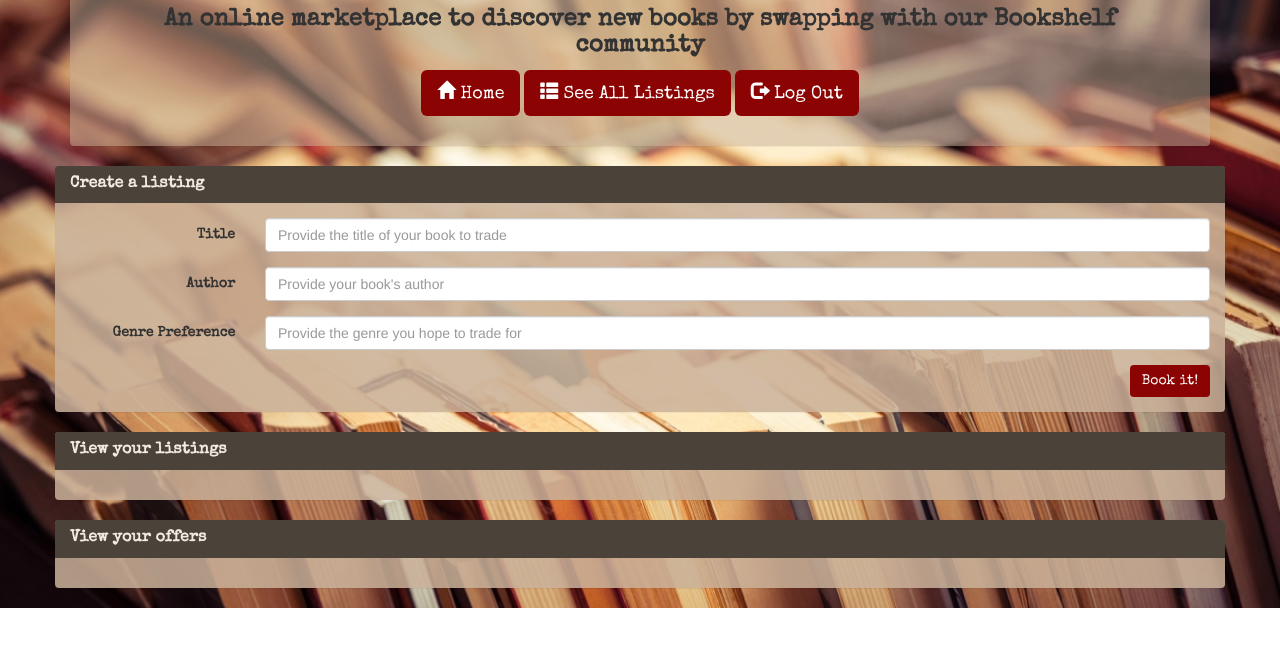
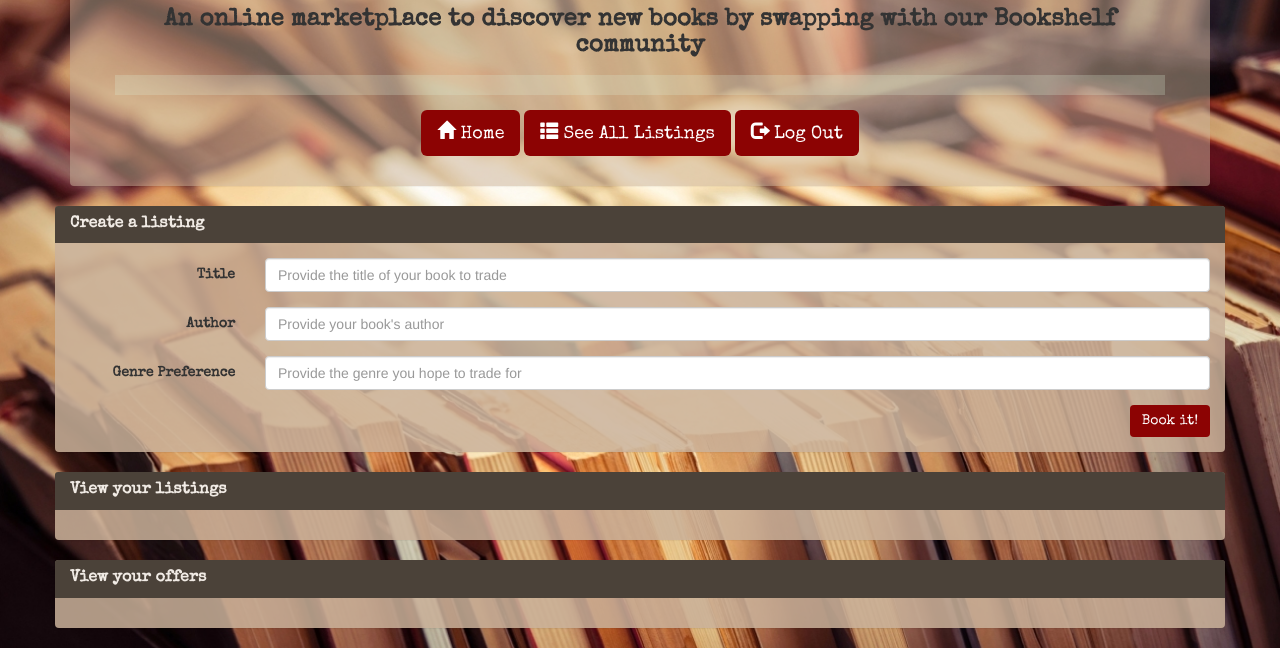
Before and after one commit to jrs112/book-trading-app, a website: page public/members.html in a window 1280 px wide. Shown: the part 195-843 px from the top of the page. Before the commit the page ends 803 px from the top, so only its background shows below. Drawn offline with nearby package versions, Linux system fonts and the light colour scheme; no server answers; a web font is replaced by a local one.

Commit message:
welcome div styling

```diff
--- a/public/css/style.css
+++ b/public/css/style.css
@@ -43,6 +43,16 @@ nav {
 	background-color:#4B4239;
 	color: #F1EBE5;
 	border: none;
+}
+
+#currentUser {
+	padding: 10px;
+	margin: 15px;
+	font-family: 'Special Elite', cursive;
+	font-style: bold;
+	font-size: 40px;
+	color: #3D632A;
+	background: rgba(217, 234, 211, .25);
 }
 
 label {
```
